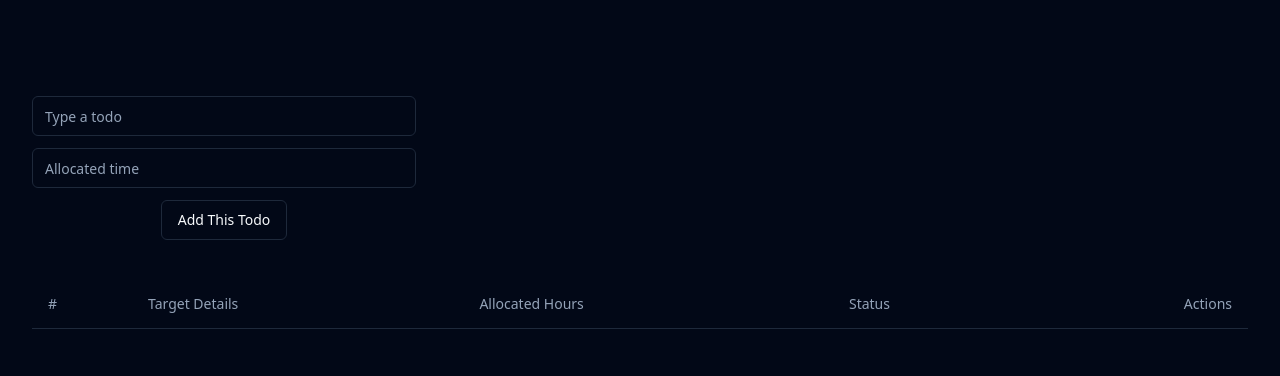
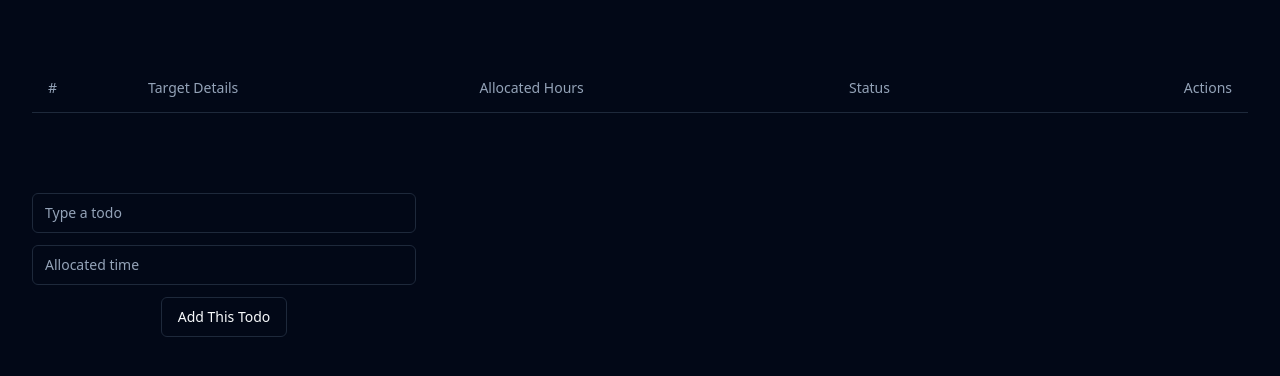
Before and after one commit to snokeOver/todo-app, a Next.js app: page / in a window 1280 px wide. Shown: the top 376 px of the page. Built offline with nearby package versions, Linux system fonts and the light colour scheme.

Commit message:
Changed the layout

```diff
--- a/app/page.tsx
+++ b/app/page.tsx
@@ -58,9 +58,11 @@ export default function Home() {
 
   return (
     <main className="container mx-auto min-h-screen">
-      <div className="my-10 md:my-24 px-3 md:px-8 flex flex-col gap-4 md:gap-10">
-        <TodoInput onSubmit={onSubmit} form={form} />
+      <div className="my-6 md:my-16 px-3 md:px-8 flex flex-col gap-6 md:gap-10">
         <TodoContainer currTodo={currTodo} handleDelete={handleDelete} />
+        <div className="mt-10">
+          <TodoInput onSubmit={onSubmit} form={form} />
+        </div>
       </div>
     </main>
   );
```
